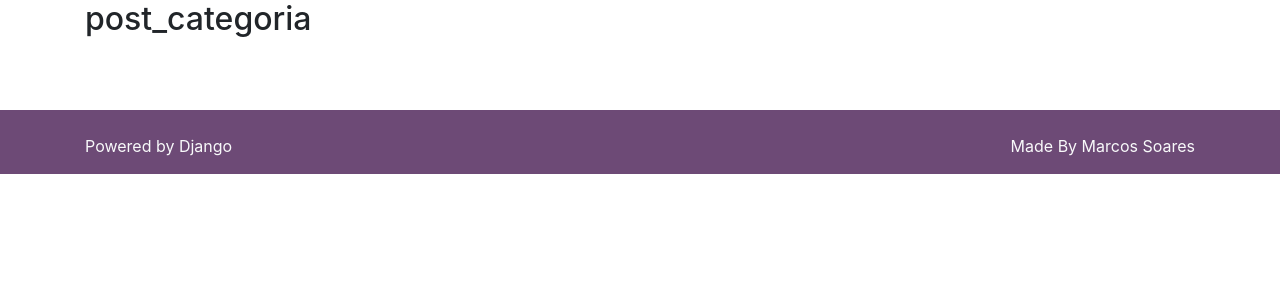
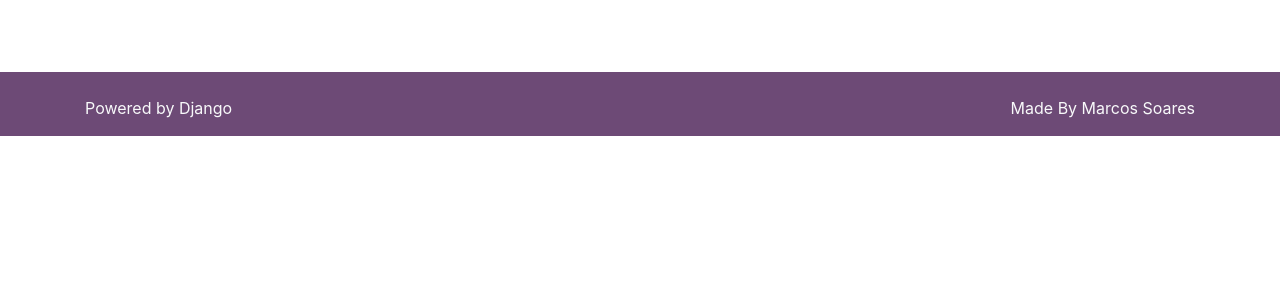
Before and after one commit to marcosdagamasoares/blog, a Django app: page /categoria/1 in a window 1280 px wide. Shown: the part 56-356 px from the top of the page. Run offline with Django 3.2, Linux system fonts and the light colour scheme; data that the repository does not hold is empty; some libraries are stand-ins or nearby versions.

Commit message:
Atualização 03052021 1132

```diff
--- a/posts/templates/posts/post_categoria.html
+++ b/posts/templates/posts/post_categoria.html
@@ -2,9 +2,7 @@
 {% load humanize %}
 {% block titulo %}Categoria - {% endblock %}
 
-
 {% block conteudo %}
-<h2>post_categoria</h2>
 <!-- CONTENT -->
 <div class="card-columns mt-4">
     <!-- FOR LOOP -->
@@ -16,6 +14,8 @@
                  src="{{ post.imagem_post.url }}"
                  alt="{{ post.titulo_post }}">
         </a>
+        {% else %}
+        <h2>Sem Postagens!</h2>
         {% endif %}
 
         <div class="card-body" >
```
Also changed, not shown: templates/parciais/_nav.html (+1 -12 lines).
